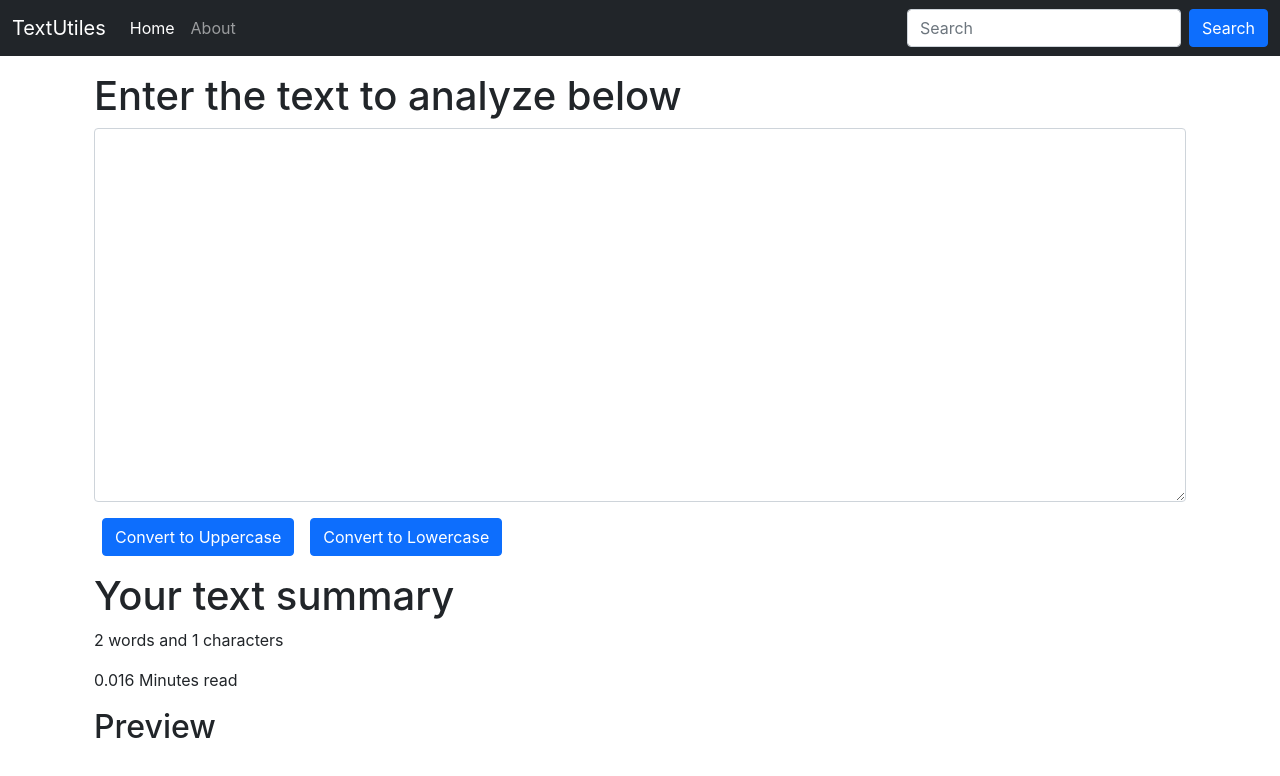
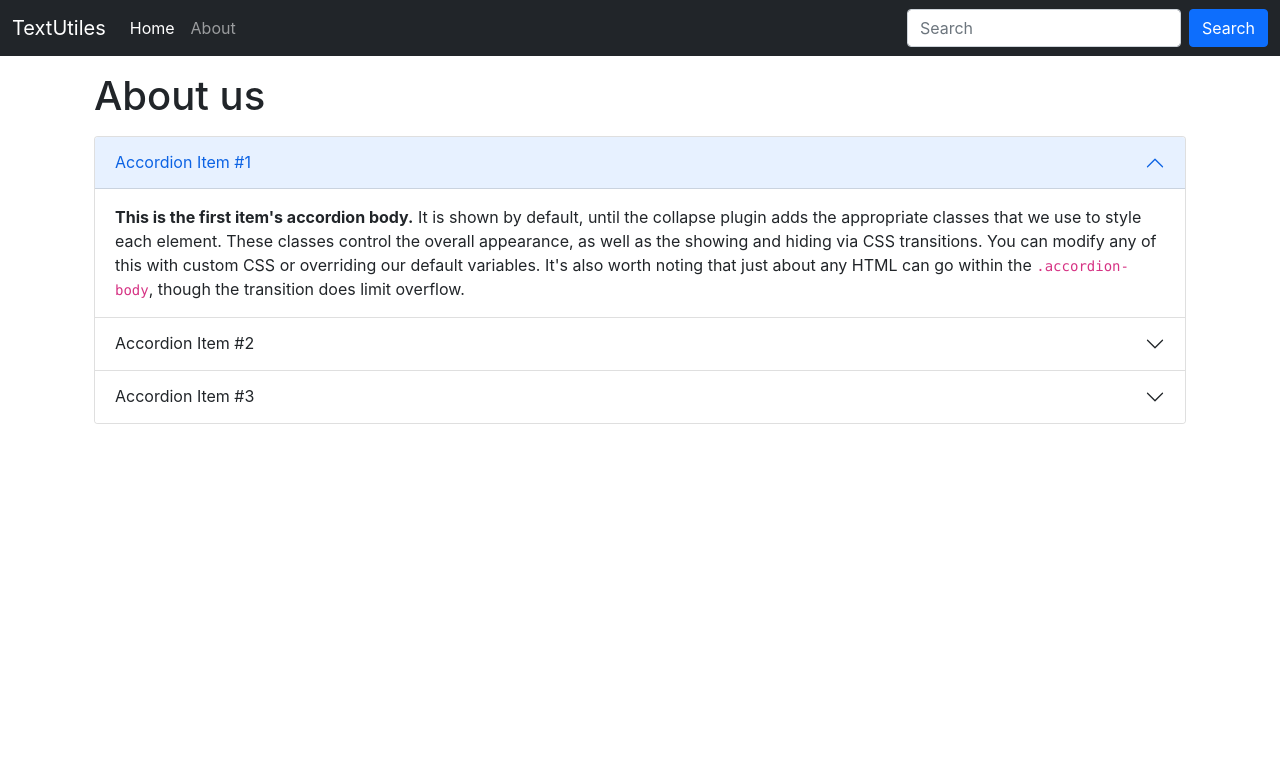
Before and after one commit to KUMAR7BITTU/react_js_course, a React (Create React App) app: page / in a window 1280 px wide. Shown: the top 776 px of the page. Built offline with nearby package versions, Linux system fonts and the light colour scheme.

Commit message:
About us

```diff
--- a/src/App.js
+++ b/src/App.js
@@ -1,6 +1,7 @@
 import './App.css';
 import Navbar from './components/Navbar';
-import TextForm from './components/TextForm'
+// import TextForm from './components/TextForm';
+import About from './components/About';
 function App() {
   return(
     <>
@@ -8,7 +9,8 @@ function App() {
      {/* <Navbar/> */}
      <Navbar title = "TextUtiles"/>
      <div className="container my-3">
-     <TextForm heading = "Enter the text to analyze below "/>
+     {/* <TextForm heading = "Enter the text to analyze below "/> */}
+     <About></About>
      </div>
 
 </>
--- /dev/null
+++ b/src/components/About.js
@@ -0,0 +1,47 @@
+import React from 'react';
+
+export default function About() {
+    return (
+        <div className="container">
+            <h1 className="my-3">About us</h1>
+            <div class="accordion" id="accordionExample">
+                <div class="accordion-item">
+                    <h2 class="accordion-header" id="headingOne">
+                        <button class="accordion-button" type="button" data-bs-toggle="collapse" data-bs-target="#collapseOne" aria-expanded="true" aria-controls="collapseOne">
+                            Accordion Item #1
+                        </button>
+                    </h2>
+                    <div id="collapseOne" class="accordion-collapse collapse show" aria-labelledby="headingOne" data-bs-parent="#accordionExample">
+                        <div class="accordion-body">
+                            <strong>This is the first item's accordion body.</strong> It is shown by default, until the collapse plugin adds the appropriate classes that we use to style each element. These classes control the overall appearance, as well as the showing and hiding via CSS transitions. You can modify any of this with custom CSS or overriding our default variables. It's also worth noting that just about any HTML can go within the <code>.accordion-body</code>, though the transition does limit overflow.
+                        </div>
+                    </div>
+                </div>
+                <div class="accordion-item">
+                    <h2 class="accordion-header" id="headingTwo">
+                        <button class="accordion-button collapsed" type="button" data-bs-toggle="collapse" data-bs-target="#collapseTwo" aria-expanded="false" aria-controls="collapseTwo">
+                            Accordion Item #2
+                        </button>
+                    </h2>
+                    <div id="collapseTwo" class="accordion-collapse collapse" aria-labelledby="headingTwo" data-bs-parent="#accordionExample">
+                        <div class="accordion-body">
+                            <strong>This is the second item's accordion body.</strong> It is hidden by default, until the collapse plugin adds the appropriate classes that we use to style each element. These classes control the overall appearance, as well as the showing and hiding via CSS transitions. You can modify any of this with custom CSS or overriding our default variables. It's also worth noting that just about any HTML can go within the <code>.accordion-body</code>, though the transition does limit overflow.
+                        </div>
+                    </div>
+                </div>
+                <div class="accordion-item">
+                    <h2 class="accordion-header" id="headingThree">
+                        <button class="accordion-button collapsed" type="button" data-bs-toggle="collapse" data-bs-target="#collapseThree" aria-expanded="false" aria-controls="collapseThree">
+                            Accordion Item #3
+                        </button>
+                    </h2>
+                    <div id="collapseThree" class="accordion-collapse collapse" aria-labelledby="headingThree" data-bs-parent="#accordionExample">
+                        <div class="accordion-body">
+                            <strong>This is the third item's accordion body.</strong> It is hidden by default, until the collapse plugin adds the appropriate classes that we use to style each element. These classes control the overall appearance, as well as the showing and hiding via CSS transitions. You can modify any of this with custom CSS or overriding our default variables. It's also worth noting that just about any HTML can go within the <code>.accordion-body</code>, though the transition does limit overflow.
+                        </div>
+                    </div>
+                </div>
+            </div>
+        </div>
+    );
+}
--- a/src/components/TextForm.js
+++ b/src/components/TextForm.js
@@ -12,6 +12,11 @@ export default function TextForm(props) {
       let newText = text.toLowerCase();
       setText(newText)
   }
+
+    const handleClearClick = ()=>{
+      let newText = " ";
+      setText(newText)
+    }
 
     const handleOnChange = (event)=>{
         //console.log("On change");
@@ -38,6 +43,7 @@ export default function TextForm(props) {
       <button className ="btn btn-primary mx-2" onClick={handleUpClick}>Convert to Uppercase</button>
       <button className ="btn btn-primary mx-2" onClick={handleLoClick}>
         Convert to Lowercase</button>
+      <button className="btn btn-primary mx-2" onClick={handleClearClick}>Clear Text</button>
     </div>
 
     <div className="container my-3">
```
